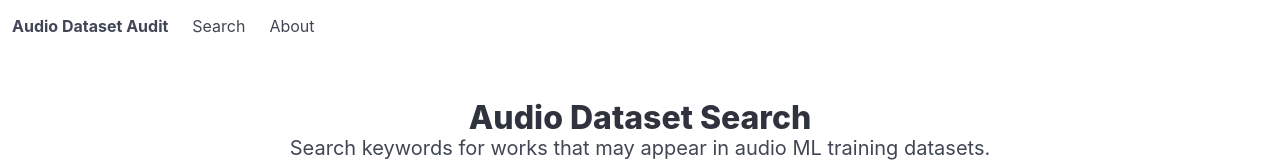
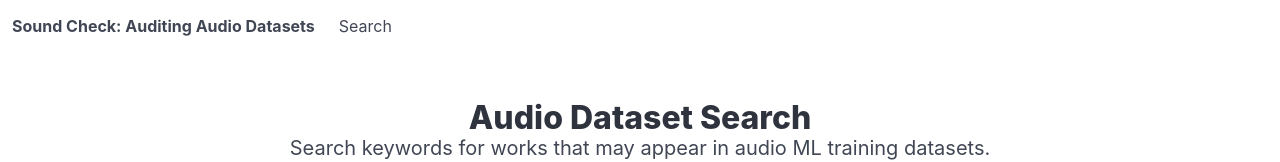
Before and after one commit to hairyjay/audio-audit, a Next.js app in the folder website/: page / in a window 1280 px wide. Shown: the top 162 px of the page. Built offline with nearby package versions, Linux system fonts and the light colour scheme.

Commit message:
updating navbar

```diff
--- a/website/app/navbar.js
+++ b/website/app/navbar.js
@@ -3,7 +3,7 @@ export default function Navbar() {
     <nav class="navbar" role="navigation" aria-label="main navigation">
       <div class="navbar-brand">
         <b class="navbar-item">
-          Audio Dataset Audit
+            Sound Check: Auditing Audio Datasets
         </b>
 
         <a role="button" class="navbar-burger" aria-label="menu" aria-expanded="false" data-target="navbarBasicExample">
@@ -19,10 +19,6 @@ export default function Navbar() {
           <a class="navbar-item">
             Search
           </a>
-
-          <a class="navbar-item">
-            About
-          </a>
           <div class="navbar-end">
           </div>
         </div>
```
